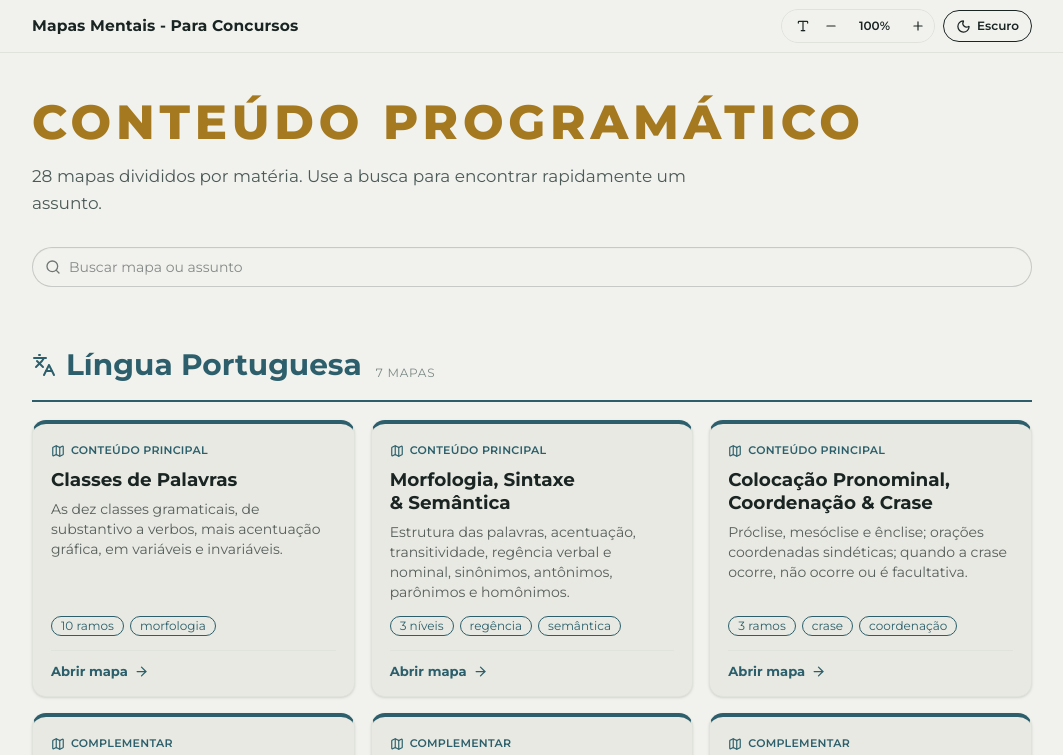
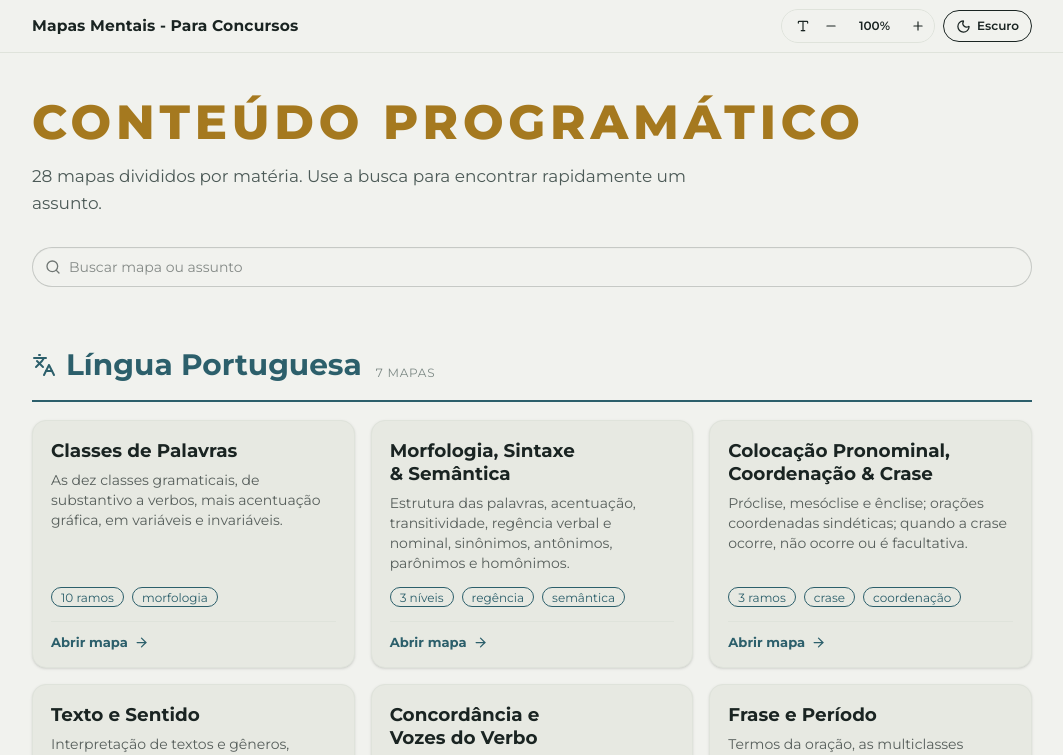
Before and after one commit to nson22/mapas-app, a Next.js app: page / in a window 1280 px wide. Shown: the top 755 px of the page, without its empty margins (108-1171 px from the left). Built offline with nearby package versions, Linux system fonts and the light colour scheme.

Commit message:
refactor: simplify MapGrid component structure for improved readability

```diff
--- a/components/MapGrid.tsx
+++ b/components/MapGrid.tsx
@@ -2,7 +2,7 @@
 
 import { useMemo, useState } from 'react';
 import Link from 'next/link';
-import { ArrowRight, Calculator, Landmark, Languages, Map as MapIcon, Network, Scale, Search, FileText } from 'lucide-react';
+import { ArrowRight, Calculator, Landmark, Languages, Network, Scale, Search, FileText } from 'lucide-react';
 import { maps, subjects, type MapItem, type Subject } from '@/data/maps';
 
 const icons: Record<Subject['icon'], typeof Languages> = {
@@ -101,23 +101,15 @@ export default function MapGrid() {
                     <article
                       key={m.slug}
                       className="card relative border border-base-300 bg-base-200 shadow-sm transition-transform hover:-translate-y-[3px] hover:shadow-md motion-reduce:transition-none motion-reduce:hover:translate-y-0"
-                      style={{ borderTopWidth: 4, borderTopColor: 'var(--accent)' }}
                     >
                       <div className="card-body gap-0 p-[18px] pb-3.5">
-                        <div
-                          className="mb-2 flex items-center gap-1.5 text-[0.6875rem] font-semibold uppercase tracking-wide"
-                          style={{ color: 'var(--accent)' }}
-                        >
-                          <MapIcon size={14} aria-hidden />
-                          {m.kicker}
-                        </div>
-                        <h3 className="mb-2 text-[1.15rem] font-bold leading-tight">
+                        <h3 className="card-title mb-2 text-[1.15rem] font-bold leading-tight">
                           <Link href={`/mapas/${m.slug}`} className="after:absolute after:inset-0">
                             {m.title}
                           </Link>
                         </h3>
                         <p className="mb-3.5 grow text-sm text-base-content/70">{m.description}</p>
-                        <div className="mb-3.5 flex flex-wrap gap-1.5">
+                        <div className="card-actions mb-3.5">
                           {m.tags.map((t) => (
                             <span
                               key={t}
```
